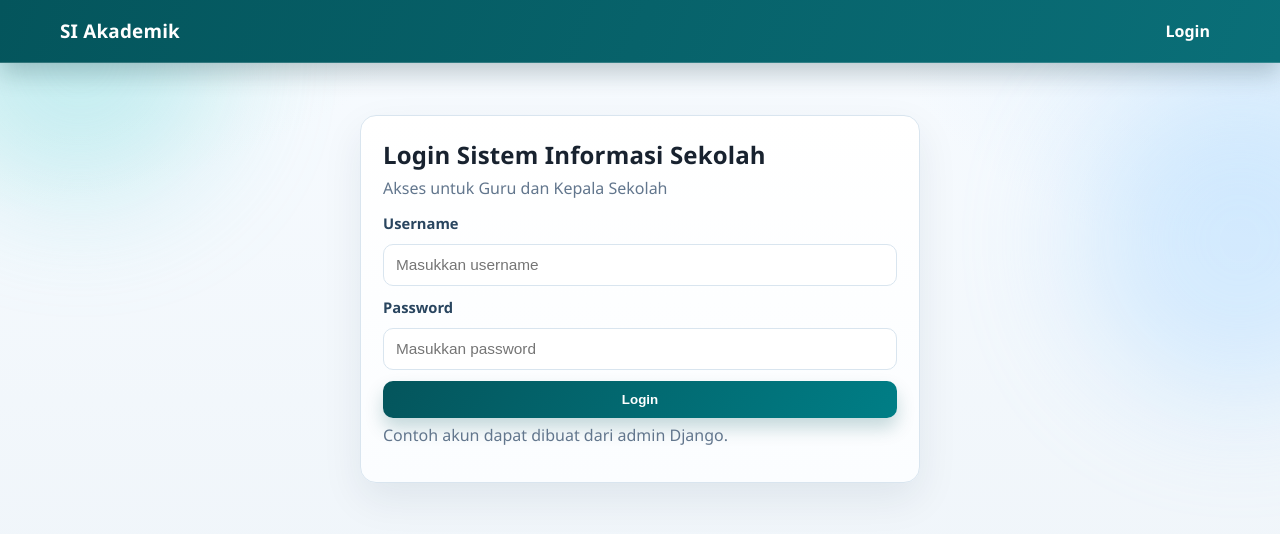
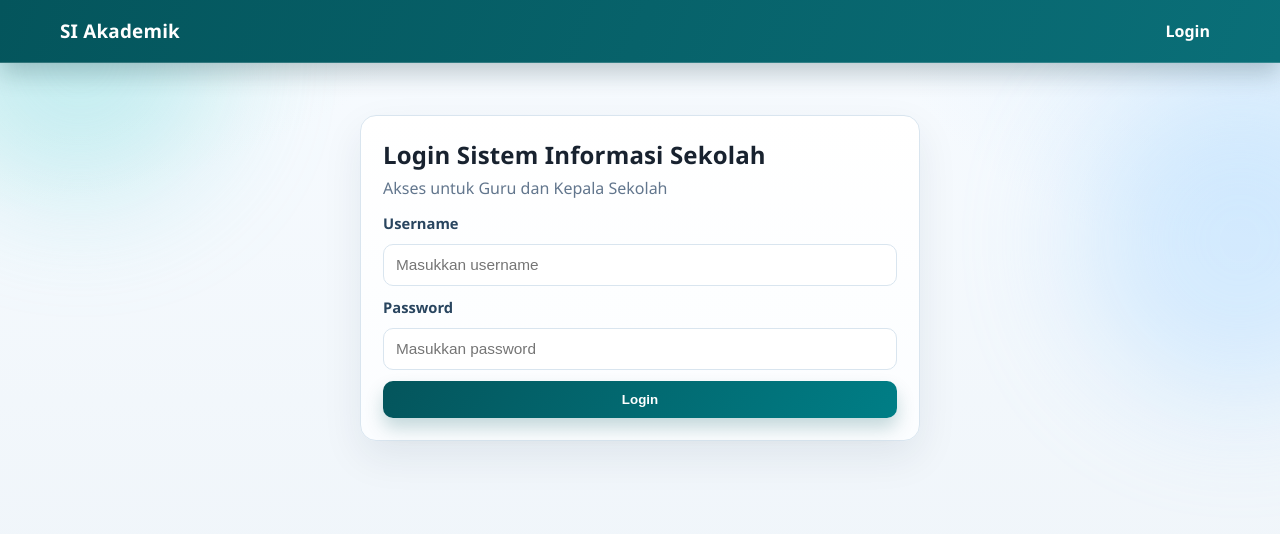
Before and after one commit to reynaldabnerr/classroom-activity-monitoring-system, a Django app: page /login/ in a window 1280 px wide. Shown: the top 534 px of the page. Run offline with Django 5.2, Linux system fonts and the light colour scheme.

Commit message:
Remove authentication hint from login page for a cleaner interface

```diff
--- a/templates/auth/login.html
+++ b/templates/auth/login.html
@@ -20,8 +20,5 @@
         <button class="btn" type="submit">Login</button>
     </form>
 
-    <div class="auth-hint muted">
-        <p>Contoh akun dapat dibuat dari admin Django.</p>
-    </div>
 </section>
 {% endblock %}
```
